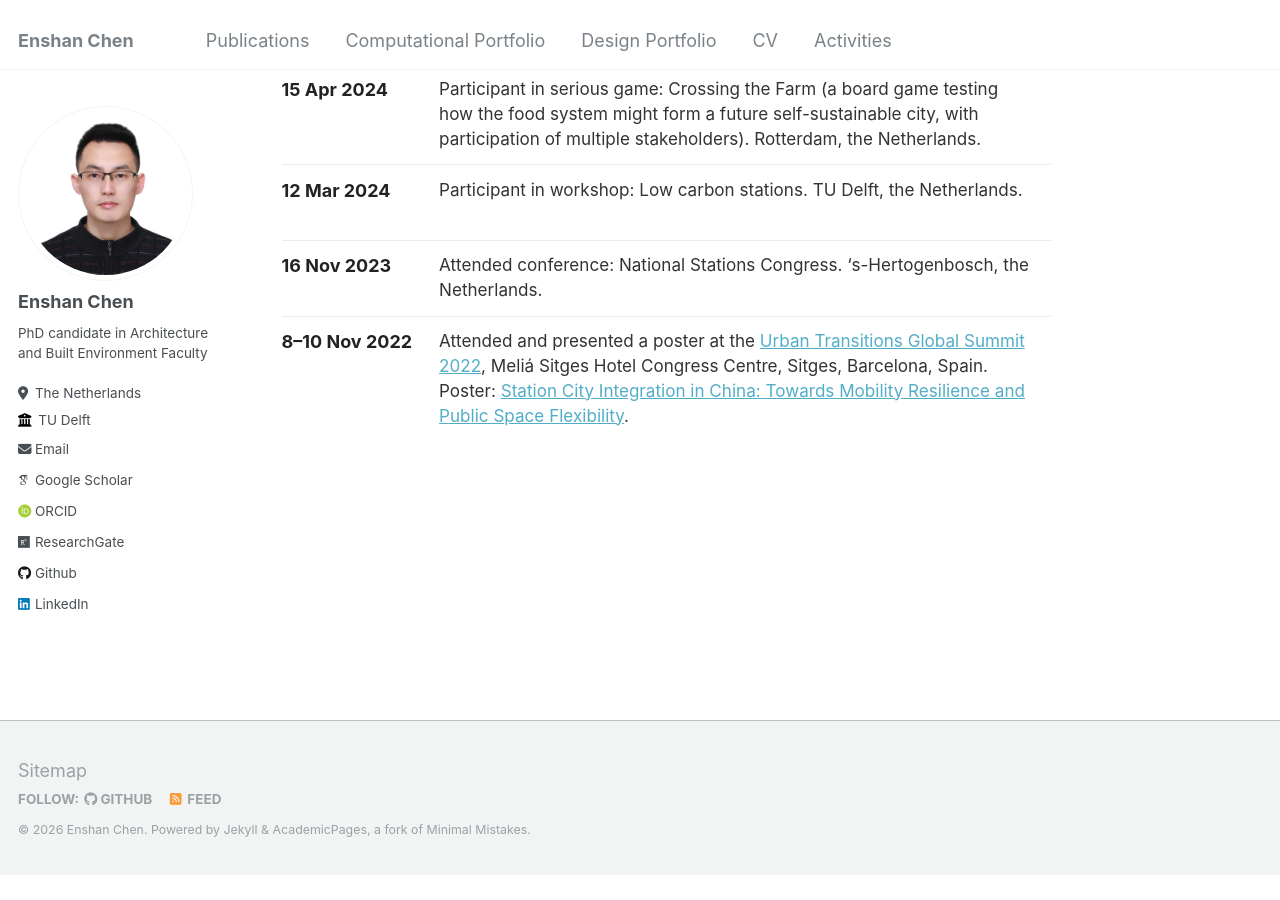
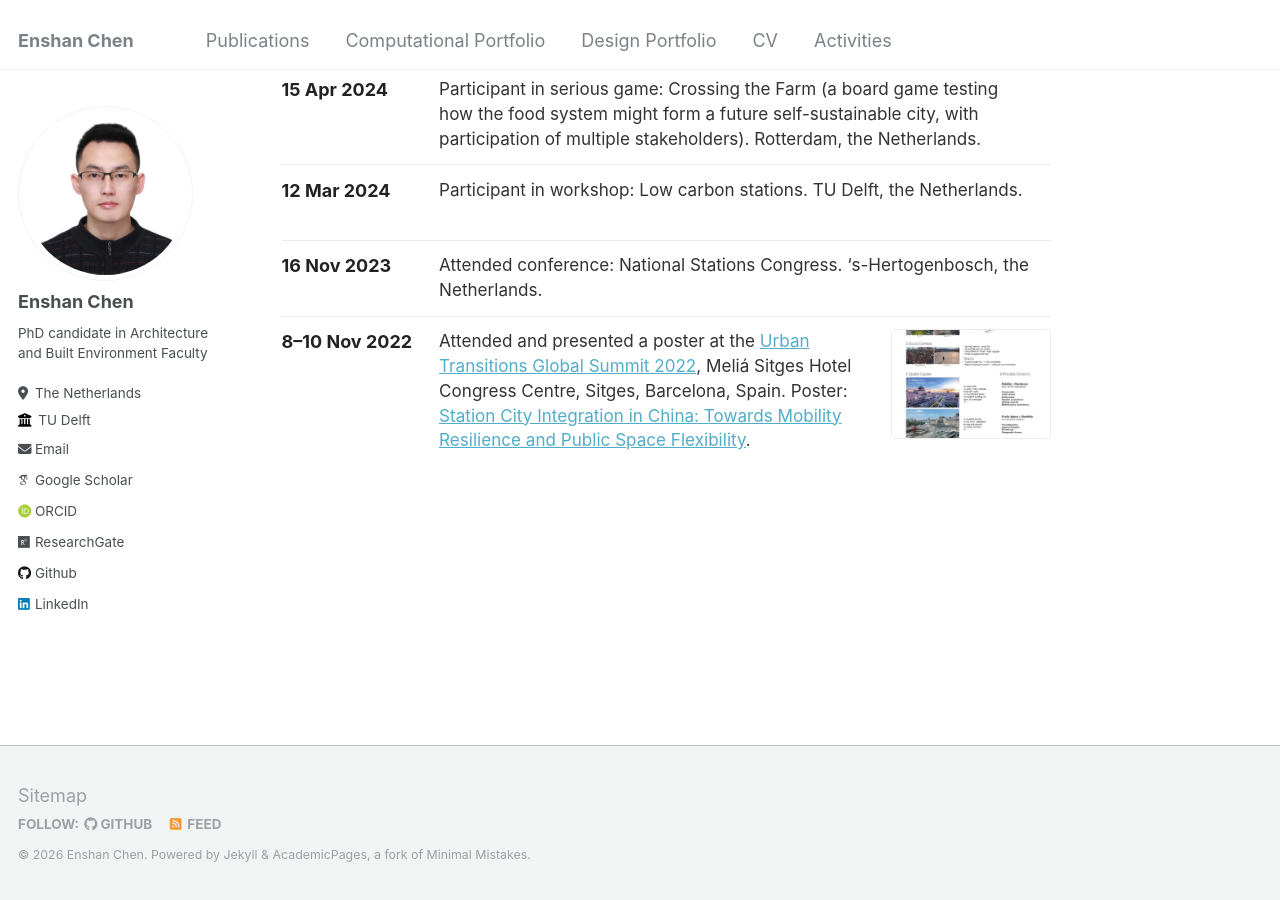
Before and after one commit to 1309928130/1309928130.github.io, a Jekyll site: the page built from _pages/activities.md, in a window 1280 px wide and 900 px high, scrolled down 2177 px. Built offline with Jekyll 4.4.1, drawn with Linux system fonts in a browser that asks for light colours; some web fonts are replaced; before the commit the page ends 3052 px from its top, so only the background shows below that.

Commit message:
Add Urban Transitions 2022 poster thumbnail.
Co-authored-by: Cursor <cursoragent@cursor.com>

```diff
--- a/_data/activities.yml
+++ b/_data/activities.yml
@@ -146,4 +146,5 @@ sections:
           Meliá Sitges Hotel Congress Centre, Sitges, Barcelona, Spain.
           Poster:
           [Station City Integration in China: Towards Mobility Resilience and Public Space Flexibility](https://www.researchgate.net/publication/381189110_Station_City_Integration_in_China_Towards_Mobility_Resilience_and_Public_Space_Flexibility).
+        image: "/images/activities/urban-transitions-2022-poster.jpg"
         url: "https://www.researchgate.net/publication/381189110_Station_City_Integration_in_China_Towards_Mobility_Resilience_and_Public_Space_Flexibility"
```
Also changed, not shown: images/activities/urban-transitions-2022-poster.jpg (added).
